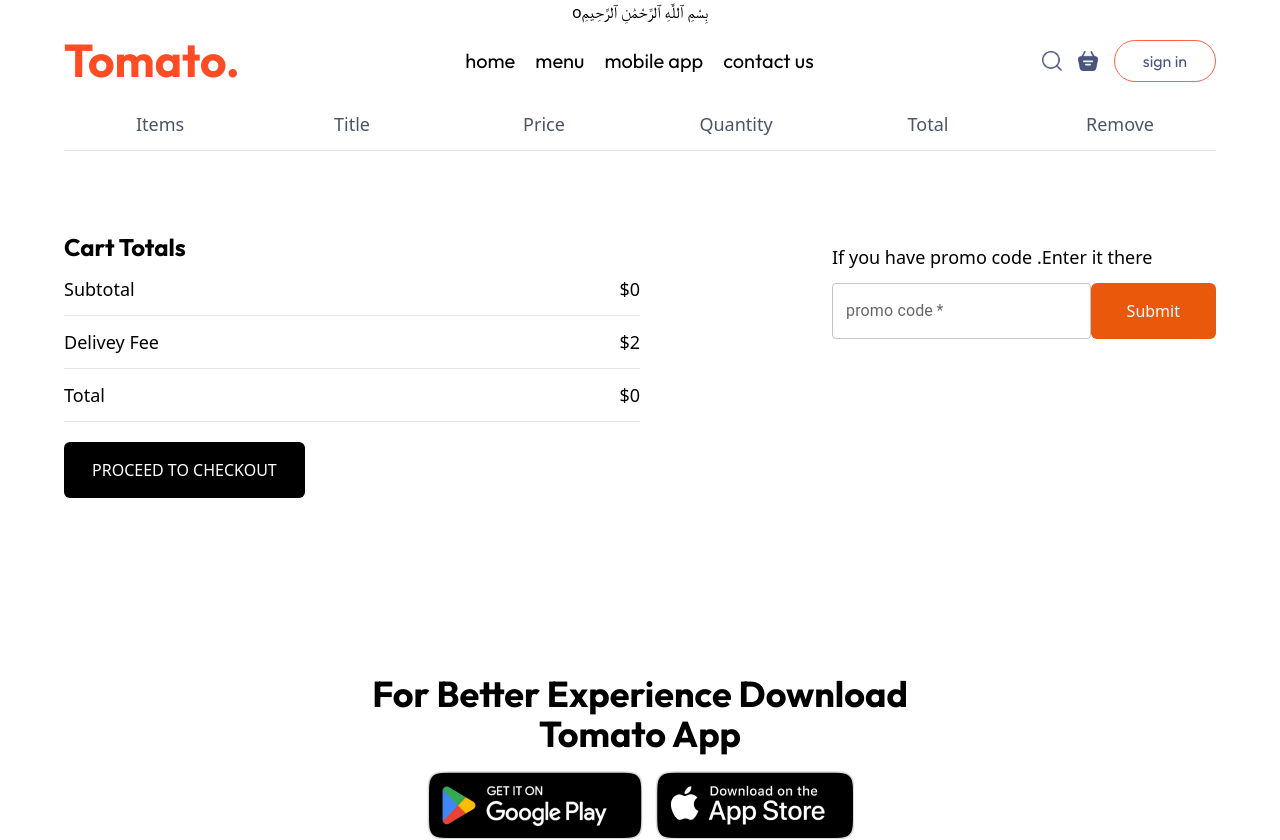
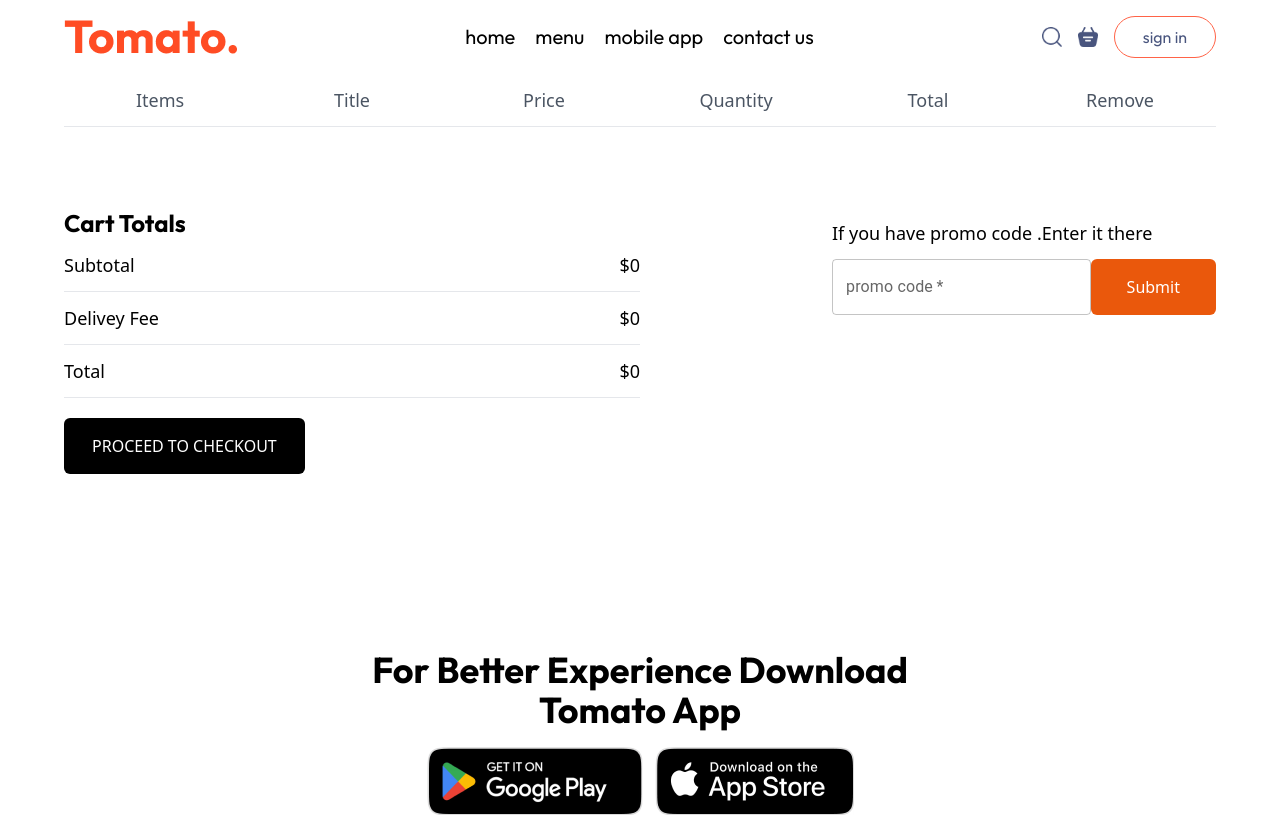
Before and after one commit to AnsarAkbar/Tomato, a React (Vite) app: page /cart in a window 1280 px wide. Shown: the top 840 px of the page. Built offline with nearby package versions, Linux system fonts and the light colour scheme.

Commit message:
add func.

```diff
--- a/package.json
+++ b/package.json
@@ -14,6 +14,7 @@
     "@emotion/styled": "^11.11.5",
     "@mui/icons-material": "^5.15.18",
     "@mui/material": "^5.15.17",
+    "formik": "^2.4.6",
     "react": "^18.2.0",
     "react-dom": "^18.2.0",
     "react-router-dom": "^6.23.1"
--- a/src/App.jsx
+++ b/src/App.jsx
@@ -13,7 +13,7 @@
   const [showLogin,setShowLogin]=useState(false)
   return (
     <>
-      <div className="text-center">oبِسْمِ ٱللَّٰهِ ٱلرَّحْمَٰنِ ٱلرَّحِيمِ</div>
+      {/* <div className="text-center">oبِسْمِ ٱللَّٰهِ ٱلرَّحْمَٰنِ ٱلرَّحِيمِ</div> */}
       {showLogin?<LoginPop showLogin={showLogin} setShowLogin={setShowLogin}/>:<></>}
       <Navbar setShowLogin={setShowLogin}/>
       <div className="max-w-[1920px] m-auto px-16 max-lg:px-10 max-md:px-5">
--- a/src/context/StoreContext.jsx
+++ b/src/context/StoreContext.jsx
@@ -5,6 +5,7 @@
 
 const StoreContextProvider = (props) => {
   const [cartItems, setCartItems] = useState({});
+  // const [total, settotal] = useState(0)
 
   const addToCart = (itemId) => {
     if (!cartItems[itemId]) {
@@ -16,12 +17,20 @@
 
   const removeFromCart = (itemId) => {
     setCartItems((prev) => ({ ...prev, [itemId]: cartItems[itemId] - 1 }));
-
   };
 
 
+  const getCartAmount = () => {
+    let totalAmount = 0;
+    for (const key in cartItems) {
+      if (cartItems[key] > 0) {
+        let itemInfo=food_list.find((intemsInfo) => intemsInfo._id === key);
+        totalAmount +=itemInfo.price * cartItems[key];
+      }
+    }
+    return (totalAmount)
+  };
 
-  console.log(cartItems)
 
   const contextValue = {
     food_list,
@@ -30,6 +39,7 @@
     setCartItems,
     addToCart,
     removeFromCart,
+    getCartAmount
   };
 
   return (
--- a/src/pages/Cart/Cart.jsx
+++ b/src/pages/Cart/Cart.jsx
@@ -1,12 +1,11 @@
-import React, { useContext } from "react";
+import React, { useContext, useState } from "react";
 import { StoreContext } from "../../context/StoreContext";
 import { TextField, Button } from "@mui/material";
 import { useNavigate } from "react-router-dom";
 
-
 const Cart = () => {
-
-  const navigate=useNavigate()
+  const { cartItems, food_list, removeFromCart, getCartAmount } = useContext(StoreContext);
+  const navigate = useNavigate();
 
   let cartCategorys = [
     "Items",
@@ -16,8 +15,7 @@
     "Total",
     "Remove",
   ];
-  const cartTotalCategoryes = ["Subtotal", "Delivey Fee", "Total"];
-  const { cartItems, food_list, removeFromCart } = useContext(StoreContext);
+  const DeliveryEliments={Subtotal:getCartAmount(), "Delivey Fee":null, Total:getCartAmount()}
 
   return (
     <>
@@ -59,19 +57,36 @@
       <div className="flex justify-between py-20 max-md:flex-col-reverse max-md:gap-8">
         <div className="w-1/2 max-md:w-full">
           <p className="text-2xl font-bold font-outfit ">Cart Totals</p>
-          {cartTotalCategoryes.map((values, index) => (
-            <>
-              <div className="flex justify-between items-center text-black text-lg py-3">
-                <p>{values}</p>
-                <p>${values === "Delivey Fee" ? 2 : 0}</p>
-              </div>
-              <hr />
-            </>
-          ))}
-          {/* <Button variant="outlined" sx={{Padding:'15px', marginTop:'20px', color:"orange", borderColor:"orange", ":hover"}}>PROCEED TO CHECKOUT</Button> */}
-          <button onClick={()=>navigate('/order')} className="bg-black hover:bg-orange-600 text-white px-7 py-4 mt-5 rounded-md text-md duration-300">
-          PROCEED TO CHECKOUT
-            </button>
+          <div className="flex justify-between items-center text-black text-lg py-3">
+            <p>Subtotal</p>
+            <p>${getCartAmount()}</p>
+          </div>
+          <hr />
+          <div className="flex justify-between items-center text-black text-lg py-3">
+            <p>Delivey Fee</p>
+            <p>${getCartAmount() > 0 ?4:0}</p>
+          </div>
+          <hr />
+          <div className="flex justify-between items-center text-black text-lg py-3">
+            <p>Total</p>
+            <p>${getCartAmount()>0 ? getCartAmount()+4:0}</p>
+          </div>
+          <hr />
+
+          {/* const DeliveryEliments={Subtotal:getCartAmount(), "Delivey Fee":null, Total:getCartAmount()} */}
+
+          {/* {
+           for (const eliments in DeliveryEliments) {
+            console.log(eliments)
+           }
+          } */}
+
+          <button
+            onClick={() => navigate("/order")}
+            className="bg-black hover:bg-orange-600 text-white px-7 py-4 mt-5 rounded-md text-md duration-300"
+          >
+            PROCEED TO CHECKOUT
+          </button>
         </div>
         <div className="w-1/3 max-md:w-full">
           <p className=" text-black text-lg py-3">
--- a/src/pages/Placeorder/Placeorder.jsx
+++ b/src/pages/Placeorder/Placeorder.jsx
@@ -1,12 +1,16 @@
 import { TextField } from "@mui/material";
-import React from "react";
+import { useContext} from "react";
+import { StoreContext } from "../../context/StoreContext";
 
 const Placeorder = () => {
-  const cartTotalCategoryes = ["Subtotal", "Delivey Fee", "Total"];
+  // const cartTotalCategoryes = ["Subtotal", "Delivey Fee", "Total"];
+  const { getCartAmount } = useContext(StoreContext);
   return (
     <div className="flex gap-32  my-24 max-md:flex-wrap max-md:gap-20">
       <form action="" className="flex flex-col gap-5 w-1/2 max-md:w-full">
-    <p className="text-2xl font-bold font-outfit mb-4 ">Delivery Information</p>
+        <p className="text-2xl font-bold font-outfit mb-4 ">
+          Delivery Information
+        </p>
 
         <div className="flex gap-5">
           <TextField
@@ -80,7 +84,22 @@
       </form>
       <div className="w-1/2 max-md:w-full">
         <p className="text-2xl font-bold font-outfit mb-4 ">Cart Totals</p>
-          {cartTotalCategoryes.map((values, index) => (
+          <div className="flex justify-between items-center text-black text-lg py-3">
+            <p>Subtotal</p>
+            <p>${getCartAmount()}</p>
+          </div>
+          <hr />
+          <div className="flex justify-between items-center text-black text-lg py-3">
+            <p>Delivey Fee</p>
+            <p>${getCartAmount() > 0 ?4:0}</p>
+          </div>
+          <hr />
+          <div className="flex justify-between items-center text-black text-lg py-3">
+            <p>Total</p>
+            <p>${getCartAmount()>0 ? getCartAmount()+4:0}</p>
+          </div>
+          <hr />
+        {/* {cartTotalCategoryes.map((values, index) => (
           <>
             <div className="flex justify-between items-center text-black text-lg py-3">
               <p>{values}</p>
@@ -88,9 +107,12 @@
             </div>
             <hr />
           </>
-          ))}
+        ))} */}
         {/* <Button variant="outlined" sx={{Padding:'15px', marginTop:'20px', color:"orange", borderColor:"orange", ":hover"}}>PROCEED TO CHECKOUT</Button> */}
-          <button onClick={()=>navigate('/order')} className="bg-orange-600 hover:bg-orange-700 text-white px-7 py-4 mt-9 rounded-md text-md duration-200">
+        <button
+          onClick={() => navigate("/order")}
+          className="bg-orange-600 hover:bg-orange-700 text-white px-7 py-4 mt-9 rounded-md text-md duration-200"
+        >
           PROCEED TO CHECKOUT
         </button>
       </div>
```
Also changed, not shown: 1 other file (tests, documents, lock files or other folders). Lines whose indentation alone changed are shown as unchanged.
